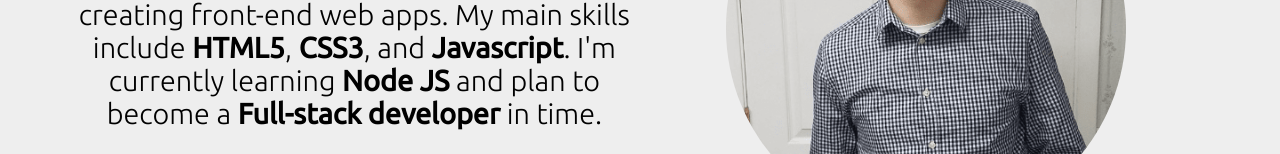
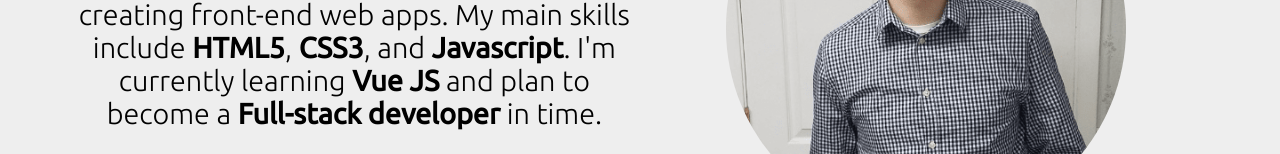
Before and after one commit to EdwardCaf/Portfolio-2, a plain HTML site: page index.html in a window 1280 px wide. Shown: the part 1152-1306 px from the top of the page. Drawn offline with Linux system fonts and the light colour scheme.

Commit message:
Update info text

```diff
--- a/index.html
+++ b/index.html
@@ -37,7 +37,7 @@
         <b>HTML5</b>,
         <b>CSS3</b>, and
         <b>Javascript</b>. I'm currently learning
-        <b>Node JS</b> and plan to become a
+        <b>Vue JS</b> and plan to become a
         <b>Full-stack developer</b> in time.</p>
       <img class="round" src="pics/me.png" alt="">
     </article>
```
